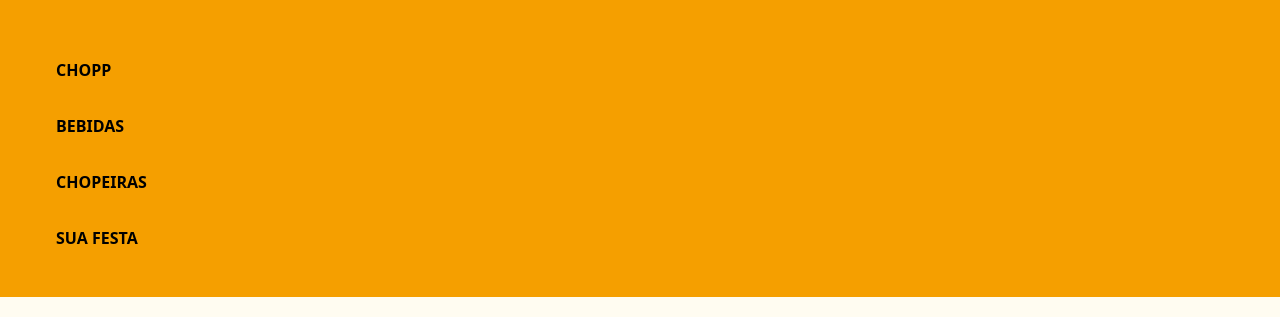
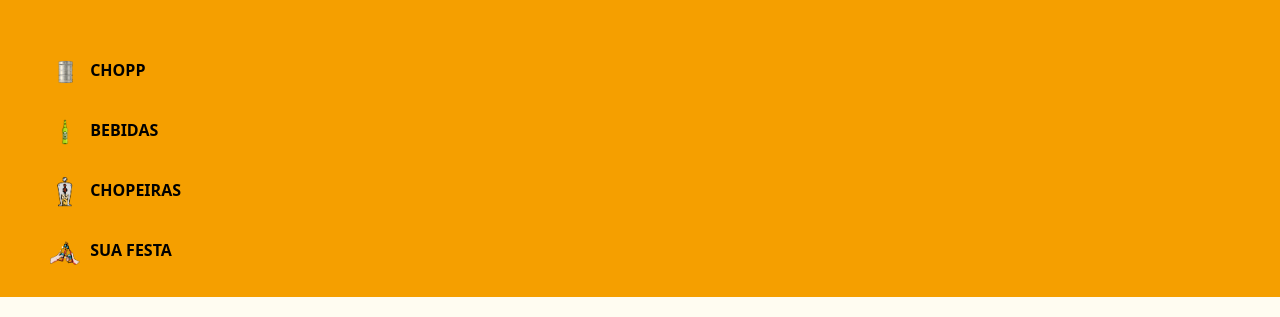
Before and after one commit to valterbjeronimo/chopeiras, a plain HTML site: page bebidas.html in a window 1280 px wide. Both pictures are taken after a click on the element "MENU". Shown: the part 123-440 px from the top of the page. Drawn offline with nearby package versions, Linux system fonts and the light colour scheme.

Commit message:
menuajustes

```diff
--- a/bebidas.html
+++ b/bebidas.html
@@ -42,15 +42,27 @@
     <div  id="dropdow" class="dropdow">
 
         <div class="dropdow-lista">
-            <div class="dropdow-lista-categoria"><a href="chop.html"><button><img src="" alt="">CHOPP</button></a></div>
+            <div class="dropdow-lista-categoria">
+               <img class="icon-bebidas" src="img/barril.png" alt="">
+              <a href="chop.html"><button><img src="" alt="">CHOPP</button></a>
+            </div>
 
-            <div class="dropdow-lista-categoria"><a href="bebidas.html"><button>BEBIDAS</button></a></div>
+            <div class="dropdow-lista-categoria">
+              <img class="icon-bebidas" src="img/bebida1.png" alt="">
+              <a href="bebidas.html"><button>BEBIDAS</button></a></div>
 
-            <div class="dropdow-lista-categoria"><a href=""><button>CHOPEIRAS</button></a></div>
+            <div class="dropdow-lista-categoria">
+              <img class="icon-bebidas" src="img/chopeira2.png" alt="">
+              <a href=""><button>CHOPEIRAS</button></a>
+            </div>
 
-            <div class="dropdow-lista-categoria"><a href=""><button>SUA FESTA</button></a></div>
+            <div class="dropdow-lista-categoria">
+              <img class="icon-bebidas" src="img/festa.png" alt="">
+              <a href=""><button>SUA FESTA</button></a>
+            </div>
 
         </div>
+
 
 
         <div class="dropdow-show-chopp">
```
Also changed, not shown: chop.html (+15 -4 lines), suafesta.html (+16 -4 lines).
